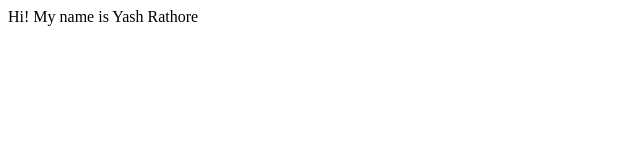
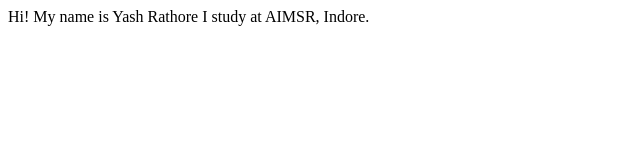
Before and after one commit to YashRathore1/yashrathore_portfolio, a plain HTML site: page index.html in a window 1280 px wide. Shown: the whole page, without its empty margins (0-640 px from the left). Drawn offline with Linux system fonts and the light colour scheme.

Commit message:
docs: added details

```diff
--- a/index.html
+++ b/index.html
@@ -8,5 +8,6 @@
 </head>
 <body>
     Hi! My name is Yash Rathore
+    I study at AIMSR, Indore.
 </body>
 </html>
```
